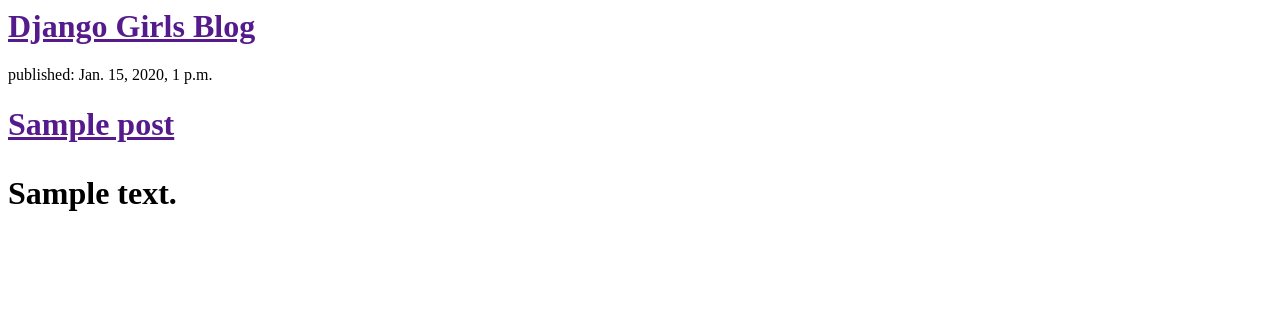
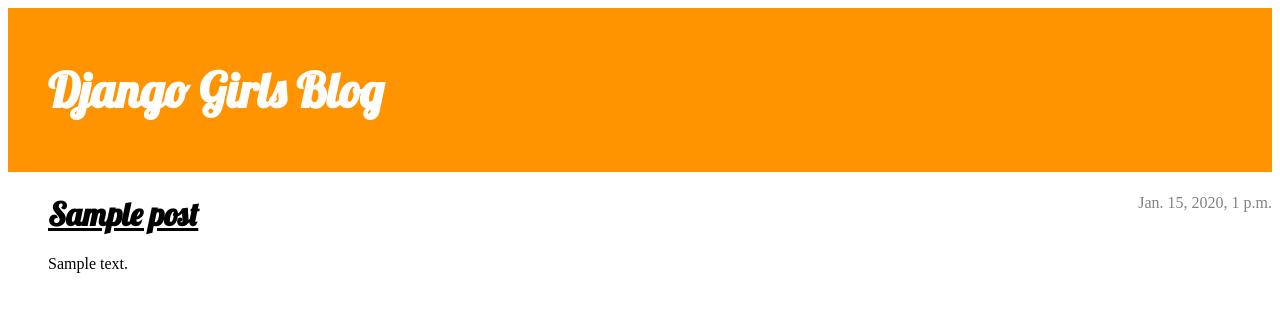
Before and after one commit to OlgaGuzeva/my-first-blog, a Django app: template blog/templates/blog/post_list.html in a window 1280 px wide. Shown: the top 312 px of the page. Run offline with Django 3.2, Linux system fonts and the light colour scheme; the template is opened without the code that fills it: values that come from a table or form of the project are taken from there, others are empty; tables that the repository leaves empty hold one stand-in row (values such as "Sample post").

Commit message:
Added views and templates for detailed blog post as well as CSS for the site

```diff
--- /dev/null
+++ b/blog/static/css/blog.css
@@ -0,0 +1,50 @@
+
+
+.page-header {
+	background-color: #ff9400;
+	margin-top: 0;
+	padding: 20px 20px 20px 40px
+}
+
+.page-header h1, .page-header h1 a, .page-header h1 a:visited, .page-header h1 a:active
+{
+	color:#ffffff;
+	font-size: 36pt;
+	text-decoration: none;
+}
+
+.content {
+	margin-left: 40px;
+}
+
+h1,h2,h3,h4 {
+	font-family: 'Lobster', cursive;
+}
+
+.date {
+	float: right;
+	color: #828282;
+}
+
+.save {
+	float: right;
+}
+
+.post-form textarea, .post-form input {
+	width: 100%;
+}
+
+.top-menu, .top-menu:hover, top-menu:visited {
+	color: #ffffff;
+	float: right;
+	font-size: 26pt;
+	margin-right: 20px;
+}
+
+.post {
+	mardin-bottom: 70px;
+}
+
+.post h1 a, .post h1 a:visited {
+	color: #000000;
+}
--- /dev/null
+++ b/blog/templates/blog/base.html
@@ -0,0 +1,22 @@
+{% load staticfiles %}
+<html>
+        <head>
+
+    		<link rel="stylesheet" href="{% static 'css/blog.css' %}">
+    		<link href="https://fonts.googleapis.com/css?family=Lobster&subset=latin,cyrillic" rel="stylesheet" type="text/css">
+            <title>Django Girls blog</title>
+        </head>
+        <body>
+            <div class="page-header">
+                <h1><a href="">Django Girls Blog</a></h1>
+            </div>
+            <div class="content conteiner">
+                <div class="row">
+                    <div class="col-md-8">
+                    {% block content %}
+                    {% endblock %}
+                    </div>
+                </div>
+            </div>
+        </body>
+    </html>
--- a/blog/templates/blog/post_list.html
+++ b/blog/templates/blog/post_list.html
@@ -1,18 +1,13 @@
-<html>
-        <head>
-            <title>Django Girls blog</title>
-        </head>
-        <body>
-            <div>
-                <h1><a href="">Django Girls Blog</a></h1>
-            </div>
+{% extends 'blog/base.html' %}
 
-            {% for post in posts %}
-	           	<div>
-	           		<p>published: {{ post.published_date }}</p>
-	           		<h1><a href=""> {{ post.title }}</a>
-	           		<p>{{ post.text|linebreaksbr }}</p>
-	            </div>
-            {% endfor %}
-        </body>
-    </html>
+{% block content %}
+{% for post in posts %}
+	<div class="post">
+		<div class="date">
+			{{ post.published_date }}
+		</div>
+		<h1><a href="{% url 'post_detail' pk=post.pk %}"> {{ post.title }}</a></h1>
+		<p>{{ post.text|linebreaksbr }}</p>
+	</div>
+{% endfor %}
+{% endblock content %}
--- a/blog/urls.py
+++ b/blog/urls.py
@@ -2,5 +2,6 @@ from django.conf.urls import url
 from . import views
 
 urlpatterns = [
-	url(r'^$', views.post_list, name='post_list'),
+    url(r'^$', views.post_list, name='post_list'),
+    url(r'^post/(?P<pk>[0-9]+)/$', views.post_detail, name='post_detail'),
 ]
```
Also changed, not shown: blog/templates/blog/post_detail.html (added, +13 -0 lines), blog/views.py (+6 -1 lines).
